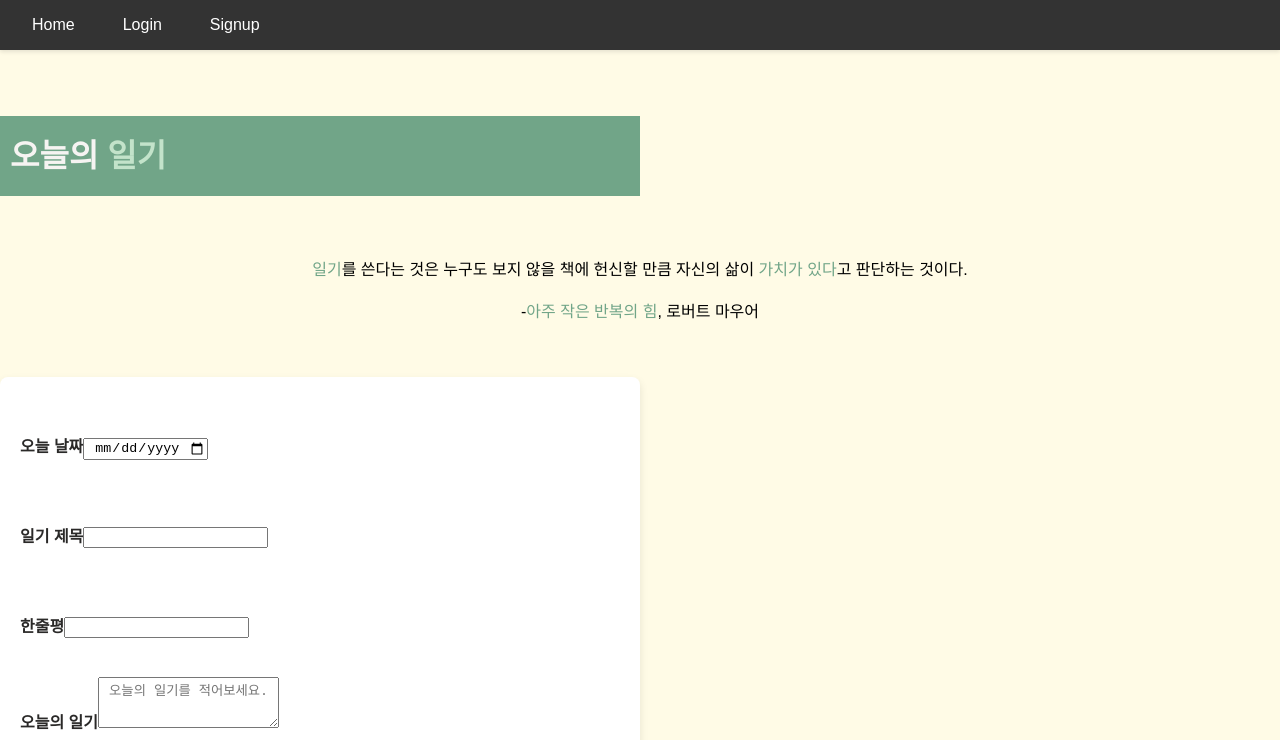
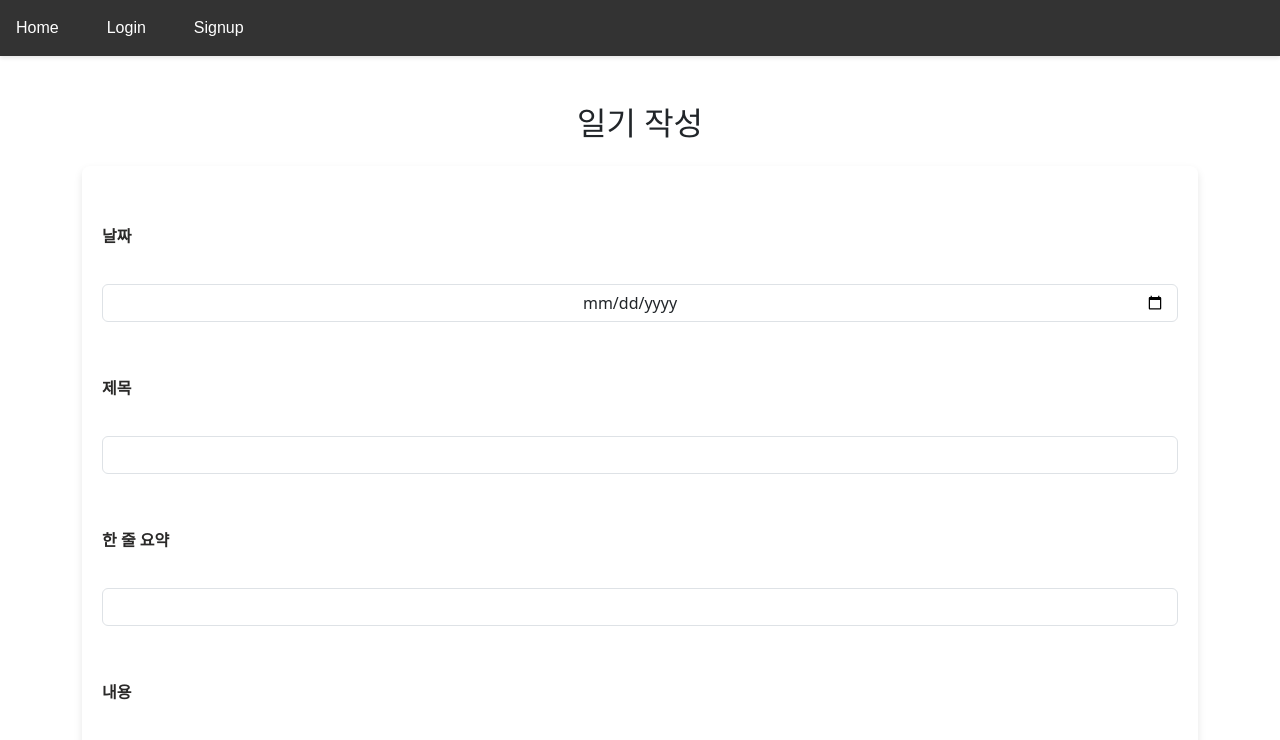
Before and after one commit to tjwls11/soulsoul, a React (Create React App) app: page /add-diary in a window 1280 px wide. Shown: the top 740 px of the page. Built offline with nearby package versions, Linux system fonts and the light colour scheme.

Commit message:
다이어리서버하는중

```diff
--- a/package.json
+++ b/package.json
@@ -6,6 +6,8 @@
     "@testing-library/jest-dom": "^5.17.0",
     "@testing-library/react": "^13.4.0",
     "@testing-library/user-event": "^13.5.0",
+    "bootstrap": "^5.3.3",
+    "bootstrap-icons": "^1.11.3",
     "react": "^18.3.1",
     "react-dom": "^18.3.1",
     "react-router-dom": "^6.25.1",
--- a/src/components/adddiary.js
+++ b/src/components/adddiary.js
@@ -1,113 +1,101 @@
 import React, { useState } from 'react';
+import { useNavigate } from 'react-router-dom';
 
-
-function AddDiary() {
+const AddDiary = () => {
   const [date, setDate] = useState('');
   const [title, setTitle] = useState('');
   const [oneLine, setOneLine] = useState('');
   const [diaryContent, setDiaryContent] = useState('');
+  const navigate = useNavigate();
 
-  const handleSubmit = (e) => {
+  const handleSubmit = async (e) => {
     e.preventDefault();
-
-    // 정적 데이터 처리 로직 (가상)
-    // 실제 서버 호출이 아닌 로컬 상태로 데이터 처리
+    const token = localStorage.getItem('token'); // 저장된 JWT 토큰 가져오기
 
     const diaryData = {
       date,
       title,
-      oneLine,
-      diaryContent,
+      one: oneLine,
+      content: diaryContent,
     };
 
-    console.log('Diary Data:', diaryData);
+    try {
+      const response = await fetch('http://localhost:3011/add-diary', {
+        method: 'POST',
+        headers: {
+          'Content-Type': 'application/json',
+          'Authorization': `Bearer ${token}` // JWT 토큰을 Authorization 헤더에 포함
+        },
+        body: JSON.stringify(diaryData),
+      });
+      const result = await response.json();
 
+      if (result.isSuccess) {
         alert('일기가 성공적으로 저장되었습니다.');
-
-    // 입력 필드 초기화
         setDate('');
         setTitle('');
         setOneLine('');
         setDiaryContent('');
+        navigate('/diaries'); // 일기 작성 후 목록 페이지로 이동
+      } else {
+        alert('일기 저장에 실패했습니다.');
+      }
+    } catch (error) {
+      console.error('Error adding diary:', error);
+    }
   };
 
   return (
-    <>
-      <br />
-      <div className="addContainer container mt-5 border border-secondary rounded-3 p-5 pb-7 shadow p-3 text-center">
-        <h1 className="titleName display-4 mt-4 fw-bold">
-          <i className="addSpan bi bi-book"></i>
-          오늘의 <span className="addSpan"> 일기</span>
-        </h1>
-        <br />
-        <br />
+    <div className="container mt-5">
+      <h2 className="text-center mb-4">일기 작성</h2>
       <form onSubmit={handleSubmit}>
-          <div className="formdiv mb-3">
-            <label htmlFor="DiaryAddDate" className="form-label">
-              오늘 날짜
-            </label>
+        <div className="mb-3">
+          <label htmlFor="date" className="form-label">날짜</label>
           <input
             type="date"
             className="form-control"
-              id="DiaryAddDate"
+            id="date"
             value={date}
             onChange={(e) => setDate(e.target.value)}
+            required
           />
         </div>
-          <div className="formdiv mb-3">
-            <label htmlFor="DiaryTitle" className="form-label">
-              일기 제목
-            </label>
+        <div className="mb-3">
+          <label htmlFor="title" className="form-label">제목</label>
           <input
             type="text"
             className="form-control"
-              id="DiaryTitle"
+            id="title"
             value={title}
             onChange={(e) => setTitle(e.target.value)}
+            required
           />
         </div>
-          <div className="formdiv mb-3">
-            <label htmlFor="DiaryOneLine" className="form-label">
-              한줄평
-            </label>
+        <div className="mb-3">
+          <label htmlFor="one-line" className="form-label">한 줄 요약</label>
           <input
             type="text"
             className="form-control"
-              id="DiaryOneLine"
+            id="one-line"
             value={oneLine}
             onChange={(e) => setOneLine(e.target.value)}
           />
         </div>
-          <div className="formdiv mb-3">
-            <label htmlFor="todayDiary" className="form-label">
-              오늘의 일기
-            </label>
+        <div className="mb-3">
+          <label htmlFor="content" className="form-label">내용</label>
           <textarea
             className="form-control"
-              id="todayDiary"
-              rows="3"
-              placeholder="오늘의 일기를 적어보세요."
+            id="content"
+            rows="5"
             value={diaryContent}
             onChange={(e) => setDiaryContent(e.target.value)}
-            ></textarea>
+            required
+          />
         </div>
-          <button type="submit" className="Addbtn btn">
-            저장하기
-          </button>
+        <button type="submit" className="btn btn-primary">저장</button>
       </form>
     </div>
-      <div className="wise">
-        <span className="wiseSpan">일기</span>를 쓴다는 것은 누구도 보지 않을
-        책에 헌신할 만큼 자신의 삶이{' '}
-        <span className="wiseSpan">가치가 있다</span>고 판단하는 것이다. <br />
-        <br />-<span className="wiseSpan">아주 작은 반복의 힘</span>, 로버트
-        마우어
-      </div>
-      <br />
-      <br />
-      <br />
-    </>
   );
-}
+};
 
 export default AddDiary;
--- a/src/components/diary.js
+++ b/src/components/diary.js
@@ -1,31 +1,37 @@
 import React, { useState, useEffect } from 'react';
 import { Link } from 'react-router-dom';
+import 'bootstrap/dist/css/bootstrap.min.css';
+import 'bootstrap-icons/font/bootstrap-icons.css';
 
 const Diary = () => {
-  // diaries 상태를 정의
   const [diaries, setDiaries] = useState([]);
+  const user_id = 'YOUR_USER_ID'; // 사용자 ID를 실제 ID로 대체해야 합니다.
 
-  // useEffect를 사용하여 컴포넌트가 마운트될 때 데이터를 가져옴
   useEffect(() => {
     fetchDiaries();
   }, []);
 
-  // API 호출 예시
   const fetchDiaries = async () => {
+    const token = localStorage.getItem('token'); // 저장된 JWT 토큰 가져오기
     try {
-      const response = await fetch('http://localhost:3001/api/diaries');
+      const response = await fetch(`http://localhost:3011/get-diaries?user_id=${user_id}`, { // 실제 사용자 ID로 대체
+        headers: {
+          'Authorization': `Bearer ${token}` // JWT 토큰을 Authorization 헤더에 포함
+        }
+      });
       const data = await response.json();
-      setDiaries(data);
+      setDiaries(data.diaries || []);
     } catch (error) {
       console.error('Error fetching diaries:', error);
     }
   };
 
-  // 삭제 핸들러
   const handleDelete = async (id) => {
+    const token = localStorage.getItem('token'); // 저장된 JWT 토큰 가져오기
     try {
-      await fetch(`http://localhost:3001/api/delete-diary/${id}`, {
+      await fetch(`http://localhost:3011/delete-diary/${id}`, {
         method: 'DELETE',
+        headers: { 'Authorization': `Bearer ${token}` } // JWT 토큰을 Authorization 헤더에 포함
       });
       setDiaries(diaries.filter((diary) => diary.id !== id));
     } catch (error) {
@@ -55,28 +61,20 @@ const Diary = () => {
           <thead className="custom-thead">
             <tr>
               <th className="text-center">제목</th>
-              <th className="text-center">작성자</th>
               <th className="text-center">날짜</th>
+              <th className="text-center">내용</th>
               <th className="text-center">삭제</th>
             </tr>
           </thead>
           <tbody>
             {diaries.map((diary) => (
               <tr key={diary.id}>
-                <td className="text-center">
-                  <Link
-                    to={`/detail/${diary.id}`}
-                    className="text-dark fw-bold text-decoration-none"
-                  >
-                    {diary.title}
-                  </Link>
-                </td>
-                <td className="text-center">{diary.username}</td>
+                <td className="text-center">{diary.title}</td>
                 <td className="text-center">{diary.date}</td>
+                <td className="text-center">{diary.content}</td>
                 <td className="text-center">
                   <button
-                    className="btn btn-sm delete text-white fw-bold"
-                    style={{ backgroundColor: 'gray' }}
+                    className="btn btn-danger btn-sm"
                     onClick={() => handleDelete(diary.id)}
                   >
                     삭제
@@ -89,6 +87,6 @@ const Diary = () => {
       </div>
     </div>
   );
-}
+};
 
 export default Diary;
```
Also changed, not shown: 1 other file (tests, documents, lock files or other folders). Lines whose indentation alone changed are shown as unchanged.
